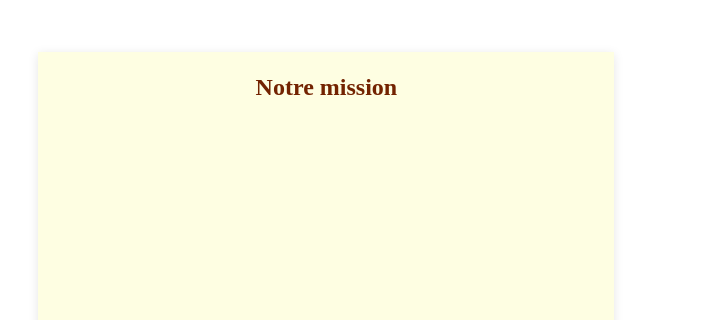
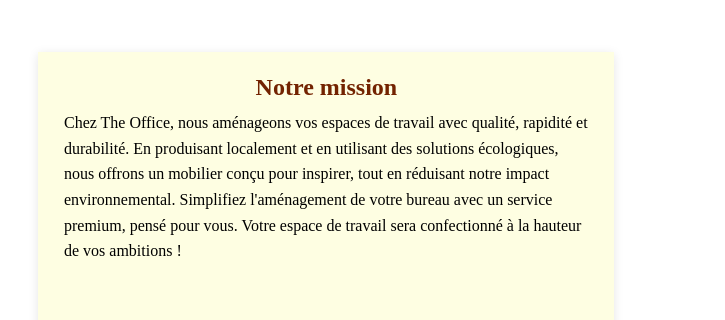
Before and after one commit to freesiamichaux/the-office, a plain HTML site: page index.html in a window 1280 px wide. Shown: the part 231-551 px from the top of the page, 0-725 px from the left. Drawn offline with Linux system fonts and the light colour scheme; a web font is replaced by a local one.

Commit message:
Update about.css

```diff
--- a/about.css
+++ b/about.css
@@ -57,8 +57,7 @@
 }
 
 .text1 p {
-    font-size: 100vw;
-    margin-top: auto; /* Laisse le paragraphe prendre l'espace restant */
+    margin-top: 0.5vh; /* Laisse le paragraphe prendre l'espace restant */
     text-align: left; /* Centre horizontalement */
 }
 
```
